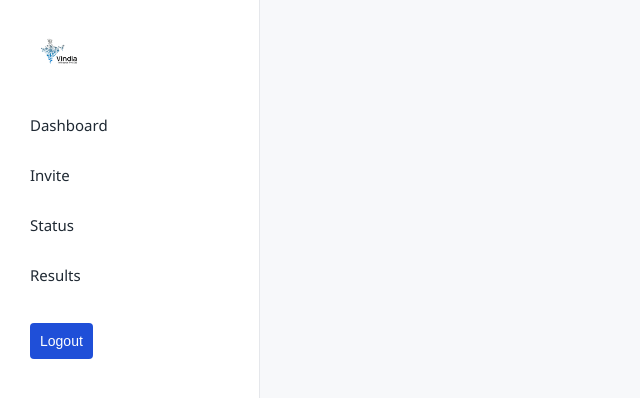
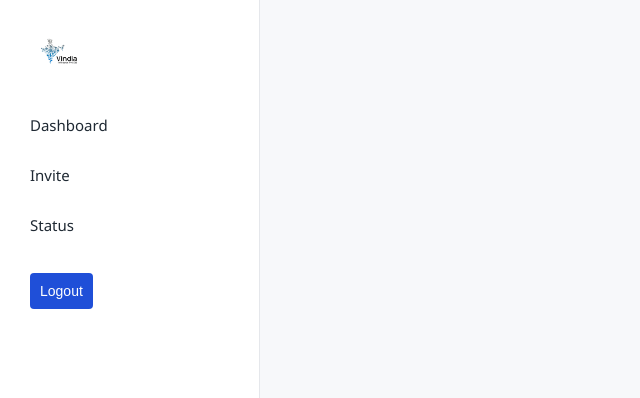
Before and after one commit to Sushmaputtaswamy2024/aptitude_portal, a React (Vite) app in the folder frontend/: page /admin in a window 1280 px wide. Shown: the top 398 px of the page, without its empty margins (0-640 px from the left). Built offline with nearby package versions, Linux system fonts and the light colour scheme; sample sign-in values are in the browser's storage.

Commit message:
Fix admin results routing

```diff
--- a/frontend/src/components/AdminLayout.jsx
+++ b/frontend/src/components/AdminLayout.jsx
@@ -27,7 +27,6 @@ export default function AdminLayout() {
             <Link to="/admin/dashboard">Dashboard</Link>
             <Link to="/admin/invite">Invite</Link>
             <Link to="/admin/status">Status</Link>
-          <Link to="/admin/results">Results</Link>
           </nav>
 
           <button onClick={logout} className="logout-btn">Logout</button>
```
Lines whose indentation alone changed are shown as unchanged.
